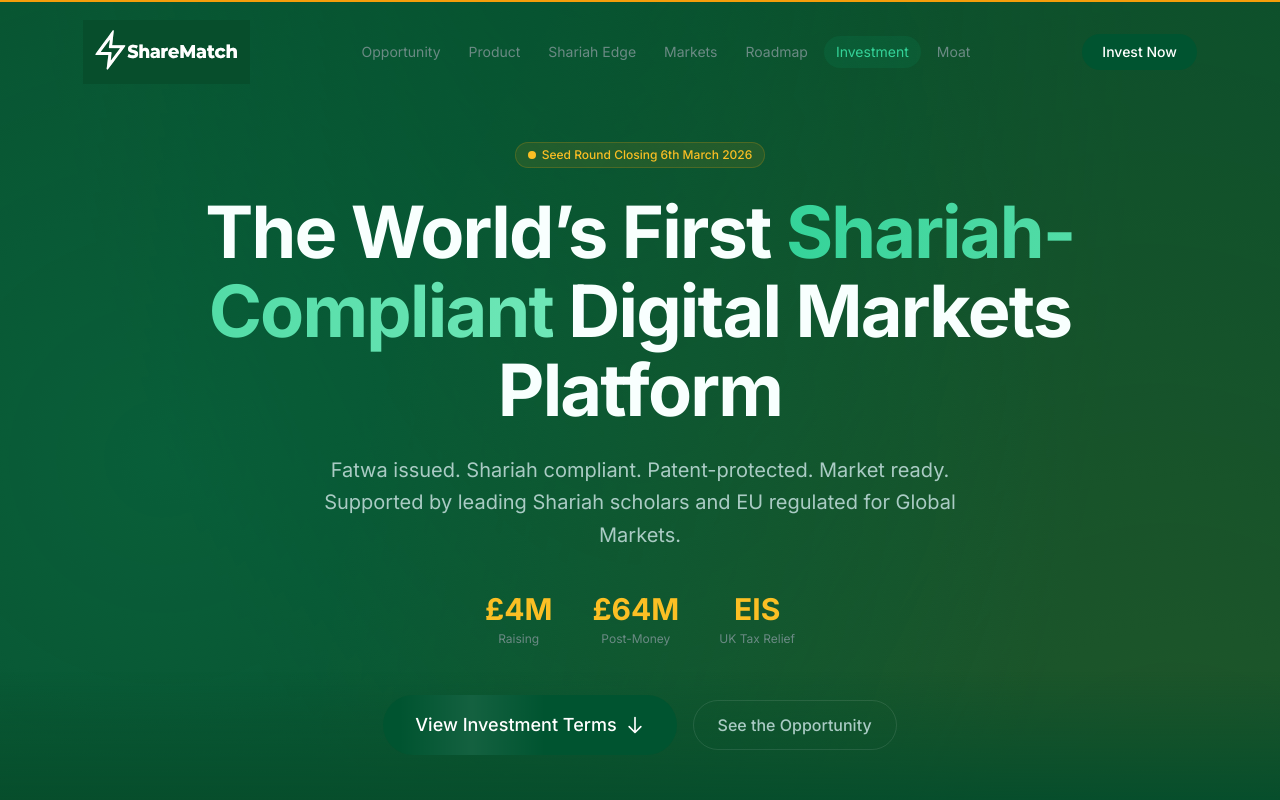
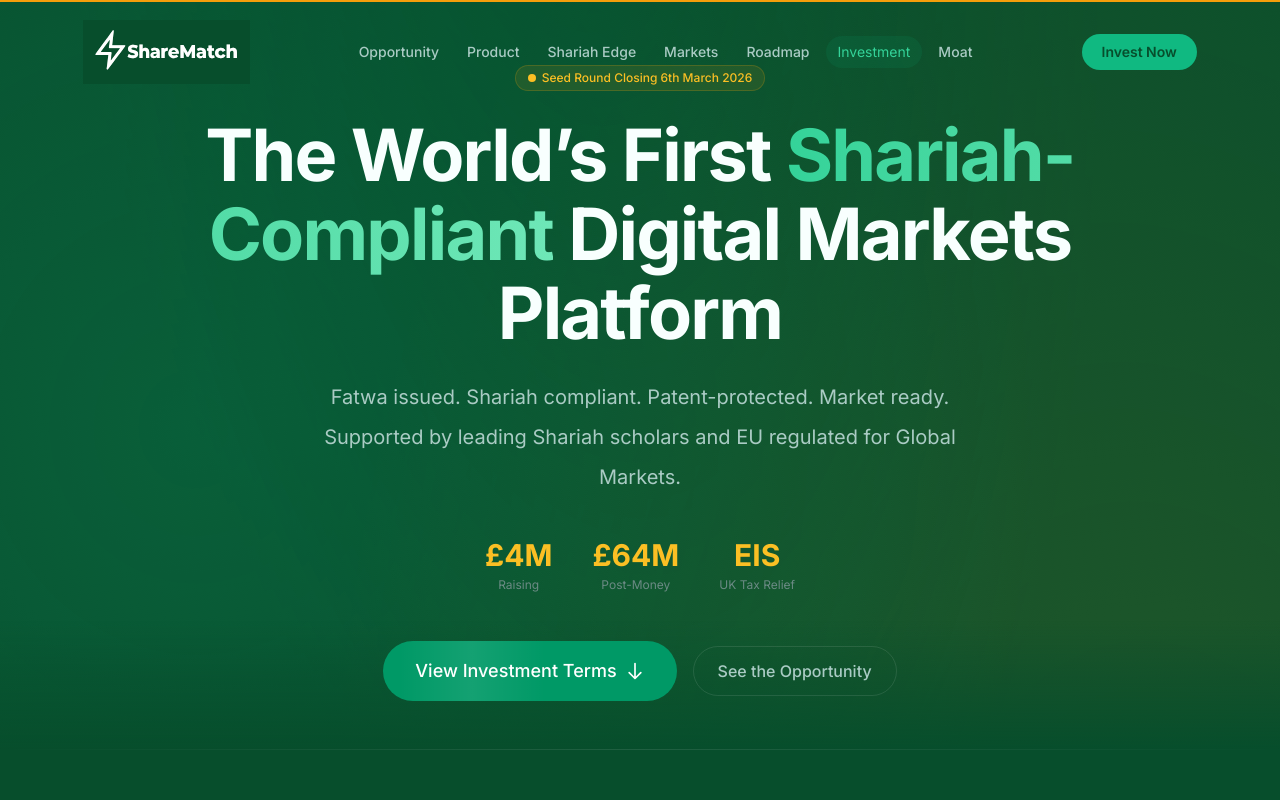
Before and after one commit to cmwtrading55/sharematch-pitch-deck, a Next.js app: page / in a window 1280 px wide. Shown: the top 800 px of the page. Built offline with nearby package versions, Linux system fonts and the light colour scheme.

Commit message:
Refine ShareMatch UI for premium feel

```diff
--- a/app/components/competitive/CompetitiveSection.tsx
+++ b/app/components/competitive/CompetitiveSection.tsx
@@ -68,12 +68,12 @@
 
       <div className="grid md:grid-cols-2 lg:grid-cols-3 gap-6">
         {moats.map((m, i) => (
-          <GlowCard key={m.title} delay={i * 0.1} className="p-6">
+          <GlowCard key={m.title} delay={i * 0.1} className="p-6 h-full flex flex-col">
             <div className="w-12 h-12 rounded-xl bg-emerald-500/10 flex items-center justify-center mb-4">
               <m.icon className="w-6 h-6 text-emerald-400" />
             </div>
             <h3 className="text-lg font-semibold mb-2">{m.title}</h3>
-            <p className="text-sm text-text-secondary leading-relaxed">
+            <p className="text-sm text-text-secondary leading-relaxed flex-grow">
               {m.description}
             </p>
           </GlowCard>
--- a/app/components/hero/HeroSection.tsx
+++ b/app/components/hero/HeroSection.tsx
@@ -5,7 +5,7 @@
 
 export default function HeroSection() {
   return (
-    <section className="relative min-h-screen flex items-center justify-center gradient-mesh overflow-hidden">
+    <section className="relative min-h-[90vh] pb-12 flex items-center justify-center gradient-mesh overflow-hidden">
       {/* Subtle grid overlay */}
       <div
         className="absolute inset-0 opacity-[0.03]"
@@ -16,7 +16,7 @@
         }}
       />
 
-      <div className="section-container relative z-10 text-center pt-24">
+      <div className="section-container relative z-10 text-center pt-16">
         {/* Closing date badge */}
         <motion.div
           initial={{ opacity: 0, y: 20 }}
@@ -52,7 +52,7 @@
           initial={{ opacity: 0, y: 20 }}
           animate={{ opacity: 1, y: 0 }}
           transition={{ delay: 0.6, duration: 0.6 }}
-          className="text-lg md:text-xl text-text-secondary max-w-2xl mx-auto mb-10 leading-relaxed"
+          className="text-lg md:text-xl text-text-secondary max-w-2xl mx-auto mb-10 leading-loose"
         >
           Fatwa issued. Shariah compliant. Patent-protected. Market ready.
           Supported by leading Shariah scholars and EU regulated for Global Markets.
@@ -88,7 +88,7 @@
         >
           <a
             href="#investment"
-            className="inline-flex items-center gap-2 px-8 py-4 rounded-full bg-emerald-900 text-white font-medium text-lg hover:bg-emerald-700 transition-all duration-300 hover:-translate-y-0.5 shimmer"
+            className="inline-flex items-center gap-2 px-8 py-4 rounded-full bg-emerald-600 text-white font-medium text-lg hover:bg-emerald-500 transition-all duration-300 hover:-translate-y-0.5 shimmer"
           >
             View Investment Terms
             <svg
--- a/app/components/market/MarketSection.tsx
+++ b/app/components/market/MarketSection.tsx
@@ -114,7 +114,7 @@
       {/* Phase 2 markets grid */}
       <div className="grid md:grid-cols-2 lg:grid-cols-4 gap-4">
         {markets.slice(1).map((m, i) => (
-          <GlowCard key={m.region} delay={i * 0.1} className="p-5">
+          <GlowCard key={m.region} delay={i * 0.1} className="p-5 h-full flex flex-col">
             <h4 className="text-lg font-semibold mb-1">{m.region}</h4>
             <AnimatedCounter
               target={m.tamNum}
@@ -122,14 +122,14 @@
               className="text-2xl font-bold text-emerald-400"
             />
             <p className="text-xs text-text-muted mb-3">Addressable Users</p>
-            <div className="space-y-1.5 mb-4">
+            <div className="space-y-1.5 mb-4 flex-grow">
               {m.segments.map((s) => (
                 <p key={s} className="text-xs text-text-secondary">
                   {s}
                 </p>
               ))}
             </div>
-            <div className="flex flex-wrap gap-1.5">
+            <div className="flex flex-wrap gap-1.5 mt-auto">
               {m.rails.map((r) => (
                 <span
                   key={r}
--- a/app/components/nav/StickyNav.tsx
+++ b/app/components/nav/StickyNav.tsx
@@ -55,11 +55,10 @@
       />
 
       <nav
-        className={`fixed top-0 left-0 right-0 z-50 transition-all duration-500 ${
-          scrolled
+        className={`fixed top-0 left-0 right-0 z-50 transition-all duration-500 ${scrolled
             ? "bg-bg-primary/80 backdrop-blur-xl border-b border-white/5 py-3"
             : "bg-transparent py-5"
-        }`}
+          }`}
       >
         <div className="section-container flex items-center justify-between">
           <Image
@@ -67,9 +66,8 @@
             alt="ShareMatch"
             width={200}
             height={48}
-            className={`transition-all duration-300 ${
-              scrolled ? "h-12 w-auto" : "h-16 w-auto"
-            }`}
+            className={`transition-all duration-300 ${scrolled ? "h-12 w-auto" : "h-16 w-auto"
+              }`}
           />
 
           <div className="hidden md:flex items-center gap-1">
@@ -79,11 +77,10 @@
                 <a
                   key={item.id}
                   href={href}
-                  className={`px-3 py-1.5 text-sm rounded-full transition-all duration-300 ${
-                    active === item.id
+                  className={`px-3 py-1.5 text-sm rounded-full transition-all duration-300 ${active === item.id
                       ? "text-emerald-400 bg-emerald-500/10"
-                      : "text-text-muted hover:text-text-primary"
-                  }`}
+                      : "text-text-secondary font-medium hover:text-white"
+                    }`}
                 >
                   {item.label}
                 </a>
@@ -93,7 +90,7 @@
 
           <a
             href="#investment"
-            className="hidden md:inline-flex items-center px-5 py-2 text-sm font-medium rounded-full bg-emerald-900 text-white hover:bg-emerald-700 transition-colors"
+            className="hidden md:inline-flex items-center px-5 py-2 text-sm font-semibold rounded-full bg-emerald-500 text-bg-primary hover:bg-emerald-400 transition-colors"
           >
             Invest Now
           </a>
--- a/app/globals.css
+++ b/app/globals.css
@@ -60,9 +60,10 @@
 }
 
 .glass-card-hover:hover {
+  transform: translateY(-4px);
   background: rgba(255, 255, 255, 0.06);
   border-color: rgba(16, 185, 129, 0.2);
-  box-shadow: 0 0 40px rgba(16, 185, 129, 0.08);
+  box-shadow: 0 8px 30px rgba(16, 185, 129, 0.12);
 }
 
 /* Shimmer */
--- a/app/page.tsx
+++ b/app/page.tsx
@@ -12,18 +12,23 @@
 
 import CTASection from "./components/cta/CTASection";
 
+const Divider = () => <div className="h-px bg-gradient-to-r from-transparent via-white/10 to-transparent w-full" />;
+
 export default function Home() {
   return (
     <main>
       <StickyNav />
       <HeroSection />
+      <Divider />
       <OpportunitySection />
+      <Divider />
       <ProductSection />
       <ShariahEdge />
-
+      <Divider />
       <MarketSection />
       <RoadmapSection />
       <InvestmentSection />
+      <Divider />
       <CapitalSection />
       <CompetitiveSection />
 
```
Also changed, not shown: .claude/settings.local.json (added), 1 other file (tests, documents, lock files or other folders).
